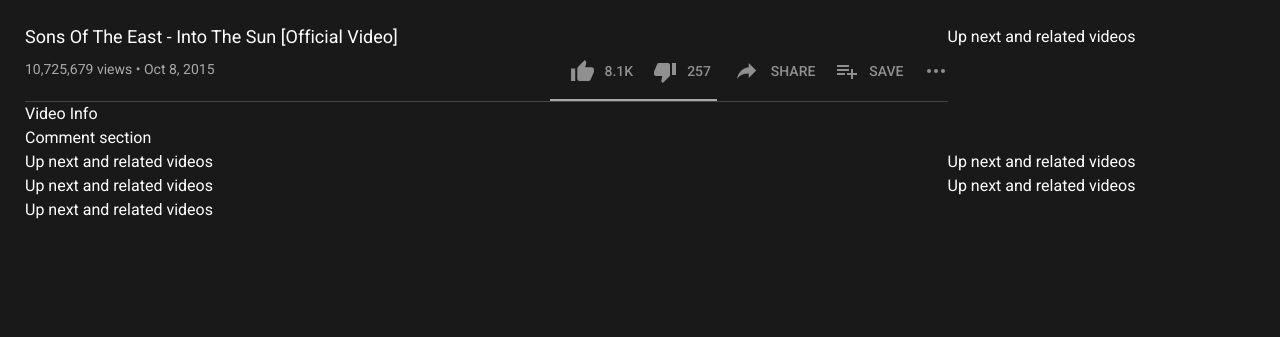
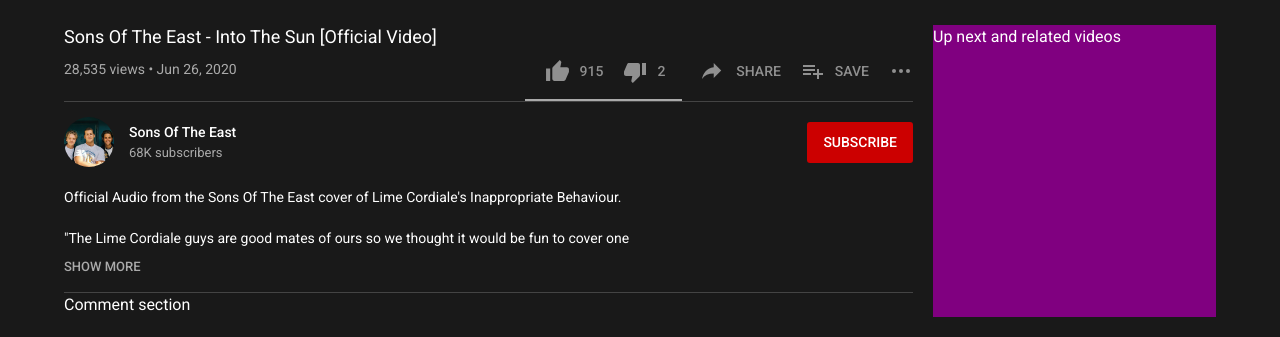
Before and after one commit to timkellytk/project-youtube-clone, a plain HTML site: page index.html in a window 1280 px wide. Shown: the part 628-965 px from the top of the page. Before the commit the page ends 870 px from the top, so only its background shows below. Drawn offline with Linux system fonts and the light colour scheme.

Commit message:
Finished video description

```diff
--- a/index.html
+++ b/index.html
@@ -35,14 +35,14 @@
               <img src="./assets/search.svg" height="20px" />
             </button>
           </form>
-          <div class="Nav__buttons">
-            <div class="Nav__button">
+          <div class="Nav__btns">
+            <div class="Nav__btn">
               <img src="./assets/create.svg" />
             </div>
-            <div class="Nav__button">
+            <div class="Nav__btn">
               <img src="./assets/apps.svg" />
             </div>
-            <div class="Nav__button">
+            <div class="Nav__btn">
               <img src="./assets/notifications.svg" />
             </div>
             <div class="Nav__avatar"><img src="./assets/timkelly.jpg" /></div>
@@ -61,22 +61,22 @@
       ></iframe>
     </section>
     <div class="ContentGrid">
-      <div>
-        <article>
+      <article>
+        <div class="VideoInfo">
           <h1 class="VideoInfo__title">
             Sons Of The East - Into The Sun [Official Video]
           </h1>
           <div class="VideoInfo__container">
-            <p class="VideoInfo__stats">10,725,679 views • Oct 8, 2015</p>
+            <p class="VideoInfo__stats">28,535 views • Jun 26, 2020</p>
             <div class="VideoInfo__btns">
               <div class="VideoInfo__thumbs">
                 <div class="VideoInfo__btn">
                   <img src="assets/thumb-up.svg" height="25px" />
-                  <p class="VideoInfo__btn-text">8.1K</p>
+                  <p class="VideoInfo__btn-text">915</p>
                 </div>
                 <div class="VideoInfo__btn">
                   <img src="assets/thumb-down.svg" />
-                  <p class="VideoInfo__btn-text">257</p>
+                  <p class="VideoInfo__btn-text">2</p>
                 </div>
                 <div class="VideoInfo__thumbs-underline"></div>
               </div>
@@ -93,18 +93,35 @@
               </div>
             </div>
           </div>
-          <div class="VideoInfo__divider"></div>
-
-          Video Info
-        </article>
-        <section>Comment section</section>
-      </div>
-      <aside>Up next and related videos</aside>
-      <aside>Up next and related videos</aside>
-      <aside>Up next and related videos</aside>
-      <aside>Up next and related videos</aside>
-      <aside>Up next and related videos</aside>
-      <aside>Up next and related videos</aside>
+        </div>
+        <div class="Divider"></div>
+        <div class="VideoDescription">
+          <div class="VideoDescription__container">
+            <div class="VideoDescription__avatar-container">
+              <div class="VideoDescription__avatar">
+                <img src="assets/sons-avatar.jpg" />
+              </div>
+              <div class="VideoDescription__title-container">
+                <h2 class="VideoDescription__title">Sons Of The East</h2>
+                <p class="VideoDescription__subscribers">68K subscribers</p>
+              </div>
+            </div>
+            <button class="SubscribeBtn">Subscribe</button>
+          </div>
+          <p class="VideoDescription__text">
+            Official Audio from the Sons Of The East cover of Lime Cordiale's
+            Inappropriate Behaviour.
+          </p>
+          <p class="VideoDescription__text">
+            "The Lime Cordiale guys are good mates of ours so we thought it
+            would be fun to cover one
+          </p>
+          <p class="VideoDescription__show-more">Show More</p>
+        </div>
+        <div class="Divider"></div>
+      </article>
+      <aside class="RelatedVideos">Up next and related videos</aside>
+      <section>Comment section</section>
     </div>
   </body>
 </html>
--- a/reset.css
+++ b/reset.css
@@ -61,7 +61,7 @@ article > * + * {
   margin-top: 1em;
 }
 
-/* Inherit fonts for inputs and buttons */
+/* Inherit fonts for inputs and btns */
 input,
 button,
 textarea,
--- a/style.css
+++ b/style.css
@@ -6,6 +6,28 @@ html {
 body {
   background-color: #191919;
   color: white;
+}
+
+.SubscribeBtn {
+  padding-bottom: 10px;
+  padding-left: 16px;
+  padding-right: 16px;
+  padding-top: 10px;
+  text-transform: uppercase;
+  font-size: 14px;
+  font-weight: 500;
+  background-color: rgb(204, 0, 0);
+  color: white;
+  border: none;
+  border-radius: 3px;
+  cursor: pointer;
+}
+
+.Divider {
+  background-color: rgba(170, 170, 170, 0.3);
+  margin-top: 0;
+  width: 100%;
+  height: 1px;
 }
 
 .Nav__menu {
@@ -59,13 +81,14 @@ body {
   border-color: #1b62b9;
 }
 
-.Nav__buttons {
+.Nav__btns {
   display: flex;
   align-items: center;
 }
 
-.Nav__button {
+.Nav__btn {
   margin-right: 25px;
+  cursor: pointer;
 }
 
 .Nav__avatar {
@@ -73,13 +96,15 @@ body {
   width: 32px;
   border-radius: 50%;
   overflow: hidden;
+  cursor: pointer;
 }
 
 .ContentGrid {
   display: grid;
   grid-row: 1;
+  grid-column-gap: 20px;
   grid-template: 1fr / 3fr 1fr;
-  padding: 20px 25px 20px 25px;
+  padding: 20px 5% 20px 5%;
 }
 
 .VideoInfo__title {
@@ -123,6 +148,7 @@ body {
   margin-left: 20px;
   display: flex;
   align-items: center;
+  cursor: pointer;
 }
 
 .VideoInfo__btn-text {
@@ -133,11 +159,67 @@ body {
   font-weight: 500;
 }
 
-.VideoInfo__divider {
-  background-color: rgba(170, 170, 170, 0.3);
+.VideoDescription {
+  margin-top: 15px;
+  margin-bottom: 15px;
+}
+
+.VideoDescription__container {
+  display: flex;
+  align-items: center;
+  justify-content: space-between;
+}
+
+.VideoDescription__avatar-container {
+  display: flex;
+  align-items: center;
+  cursor: pointer;
+}
+
+.VideoDescription__title-container {
+  margin-left: 15px;
+}
+
+.VideoDescription__avatar {
+  height: 50px;
+  width: 50px;
+  border-radius: 50%;
+  overflow: hidden;
+}
+
+.VideoDescription__title {
+  font-size: 14px;
+  font-weight: 500;
   margin-top: 0;
-  width: 100%;
-  height: 1px;
+}
+
+.VideoDescription__subscribers {
+  font-size: 13px;
+  font-weight: 400;
+  margin-top: 0;
+  color: rgb(170, 170, 170);
+}
+
+.VideoDescription__text {
+  margin-top: 20px;
+  font-size: 14px;
+  font-weight: 400;
+}
+
+.VideoDescription__show-more {
+  color: rgb(170, 170, 170);
+  text-decoration: 14px;
+  font-weight: 500;
+  text-transform: uppercase;
+  font-size: 13px;
+  margin-top: 8px;
+  cursor: pointer;
+}
+
+.RelatedVideos {
+  background-color: purple;
+  grid-column: 2;
+  grid-row: 1 / 3;
 }
 
 @media screen and (max-width: 767px) {
```
Also changed, not shown: assets/sons-avatar.jpg (added).
